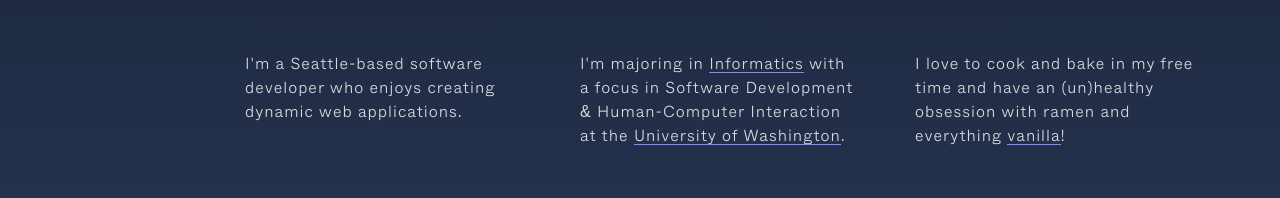
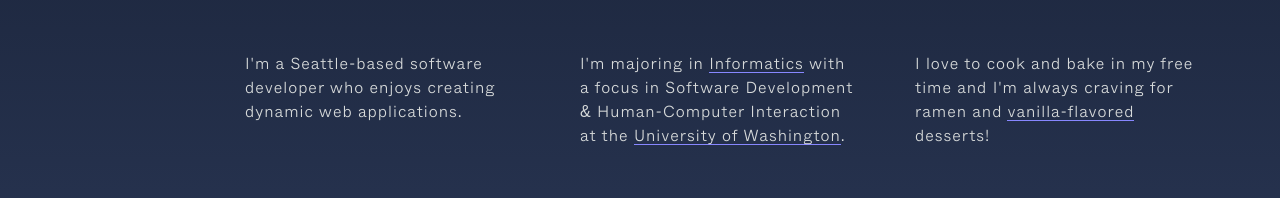
Before and after one commit to audrey-kho/audrey-kho.github.io, a React (Create React App) app: page / in a window 1280 px wide. Shown: the part 340-538 px from the top of the page. Built offline with nearby package versions, Linux system fonts and the light colour scheme; some icons are missing.

Commit message:
rephrase about

```diff
--- a/src/components/About.js
+++ b/src/components/About.js
@@ -1,4 +1,4 @@
-import { CodeSlashOutline, HeartOutline, LogoFigma, SchoolOutline } from "react-ionicons";
+import { CodeSlashOutline, HeartOutline, SchoolOutline } from "react-ionicons";
 import styled from "styled-components";
 import { MainSection, SectionTitle, SectionHeading } from "./Elements";
 import { ResponsiveContainer } from "./ResponsiveContainer";
@@ -45,14 +45,14 @@ export default function About() {
             <li>
               <HeartOutline color="#d8dbdb" width="20px" height="20px" />
               <p>
-                I love to cook and bake in my free time and have an (un)healthy obsession with ramen and everything{" "}
+                I love to cook and bake in my free time and I'm always craving for ramen and{" "}
                 <a
                   href="https://vanleeuwenicecream.com/product/vanilla-bean-ice-cream/"
                   target="_blank"
                   rel="noreferrer"
                 >
-                  vanilla
-                </a>!
+                  vanilla-flavored
+                </a> desserts!
               </p>
             </li>
           </ul>
```
